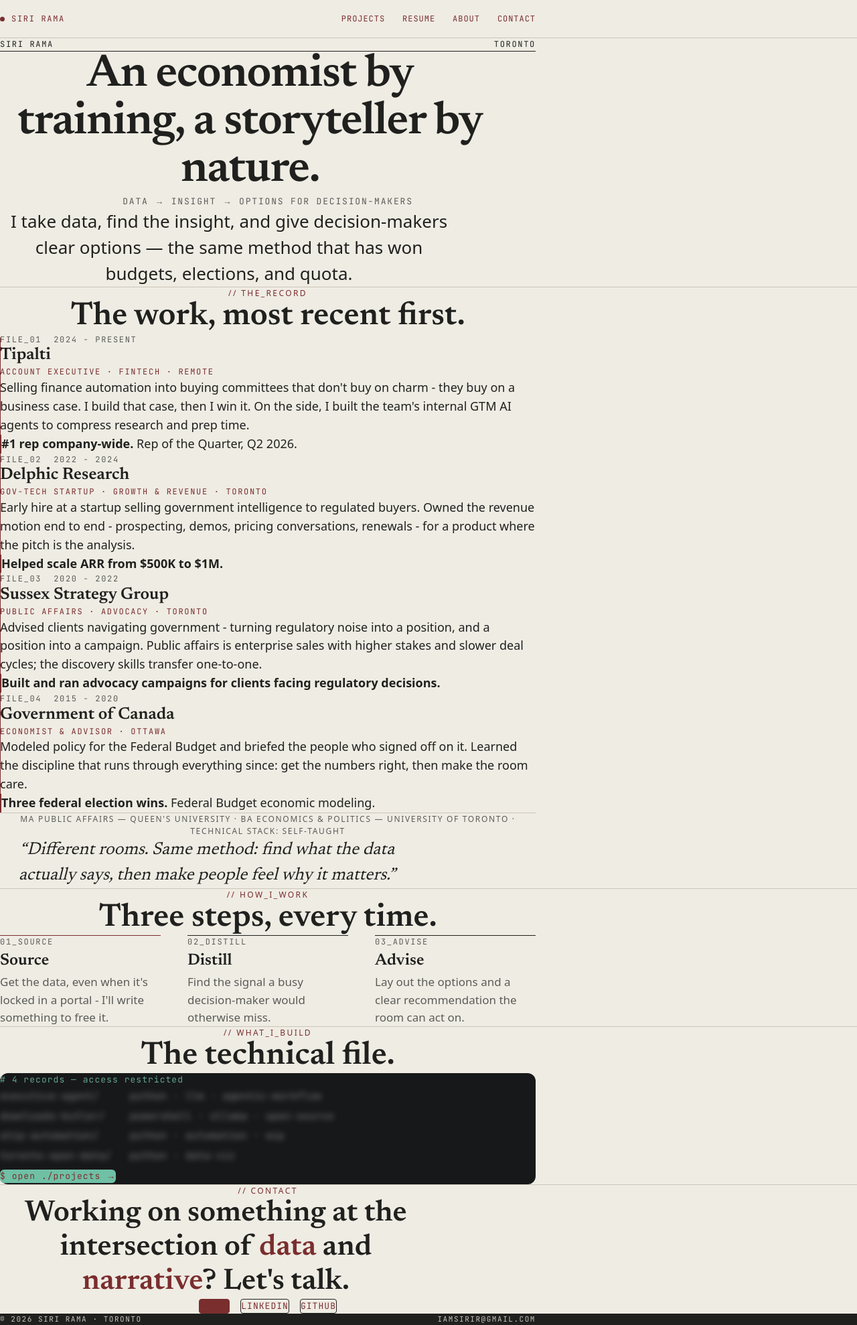
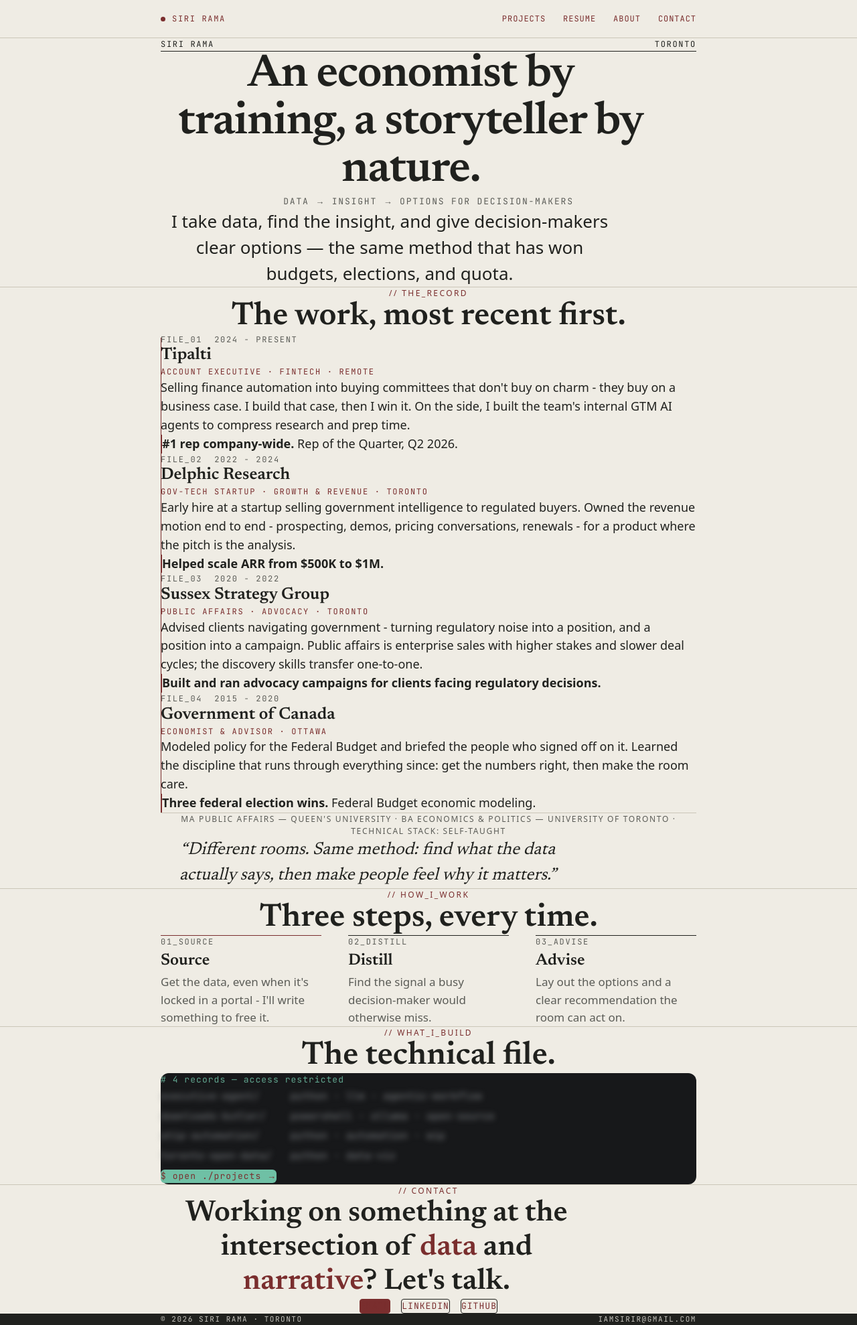
Before and after one commit to cmd-siri-bot/my-portfolio, a Next.js app: page / in a window 1280 px wide. Shown: the whole page at 67% size. Built offline with nearby package versions, Linux system fonts and the light colour scheme.

Commit message:
Fix centering with flexbox

```diff
--- a/app/HomeClient.tsx
+++ b/app/HomeClient.tsx
@@ -49,7 +49,7 @@
   return (
     <>
       {/* HERO */}
-      <section className="px-6 pt-28 pb-28 sm:pt-36">
+      <section className="px-6 pt-28 pb-28 sm:pt-36 flex justify-center">
         <div className={WRAP}>
           <div className="mb-20 flex flex-wrap justify-between gap-4 border-b border-ink pb-3.5">
             <span className="font-mono text-[12px] uppercase tracking-[.14em] text-ink">
@@ -75,7 +75,7 @@
       </section>
 
       {/* THE RECORD */}
-      <section className="border-t border-rule px-6 py-28 sm:py-36">
+      <section className="border-t border-rule px-6 py-28 sm:py-36 flex justify-center">
         <div className={WRAP}>
           <div className="reveal mb-20 text-center">
             <span className="eyebrow mb-4 block">// the_record</span>
@@ -172,7 +172,7 @@
       </section>
 
       {/* HOW I WORK */}
-      <section className="border-t border-rule px-6 py-28 sm:py-36">
+      <section className="border-t border-rule px-6 py-28 sm:py-36 flex justify-center">
         <div className={WRAP}>
           <div className="reveal mb-20 text-center">
             <span className="eyebrow mb-4 block">// how_i_work</span>
@@ -203,7 +203,7 @@
       </section>
 
       {/* WHAT I BUILD */}
-      <section className="border-t border-rule px-6 py-28 sm:py-36">
+      <section className="border-t border-rule px-6 py-28 sm:py-36 flex justify-center">
         <div className={WRAP}>
           <div className="reveal mb-20 text-center">
             <span className="eyebrow mb-4 block">// what_i_build</span>
@@ -242,7 +242,7 @@
       </section>
 
       {/* CONTACT */}
-      <section className="border-t border-rule px-6 py-28 sm:py-36">
+      <section className="border-t border-rule px-6 py-28 sm:py-36 flex justify-center">
         <div className={WRAP}>
           <div className="reveal mb-10 text-center">
             <span className="eyebrow block">// contact</span>
--- a/app/about/page.tsx
+++ b/app/about/page.tsx
@@ -26,7 +26,7 @@
 export default function About() {
   return (
     <>
-      <section className="px-6 pt-28 pb-16 sm:pt-32">
+      <section className="px-6 pt-28 pb-16 sm:pt-32 flex justify-center">
         <div className={`${WRAP} text-center`}>
           <span className="eyebrow mb-4 block">// about</span>
           <h1 className="mx-auto max-w-[22ch] font-serif text-[clamp(32px,5.2vw,54px)] font-semibold leading-[1.1] tracking-[-.02em]">
@@ -35,7 +35,7 @@
         </div>
       </section>
 
-      <section className="px-6 py-20 sm:py-28">
+      <section className="px-6 py-20 sm:py-28 flex justify-center">
         <div className={`${WRAP} border-t border-rule pt-16`}>
           <div className="space-y-6 text-[19px] leading-[1.65]">
             <p>
@@ -63,7 +63,7 @@
         </div>
       </section>
 
-      <section className="px-6 py-20 sm:py-28">
+      <section className="px-6 py-20 sm:py-28 flex justify-center">
         <div className={`${WRAP} border-t border-rule pt-16`}>
           <span className="eyebrow mb-10 block text-center">// toolkit</span>
           <div className="grid gap-12 sm:grid-cols-2">
@@ -95,7 +95,7 @@
         </div>
       </section>
 
-      <section className="px-6 py-20 sm:py-28">
+      <section className="px-6 py-20 sm:py-28 flex justify-center">
         <div className={`${WRAP} border-t border-rule pt-16 text-center`}>
           <p className="mx-auto max-w-[56ch] text-soft">
             Off the clock: history and politics rabbit holes, strategy games,
--- a/app/contact/page.tsx
+++ b/app/contact/page.tsx
@@ -11,7 +11,7 @@
 export default function Contact() {
   return (
     <>
-      <section className="px-6 pt-28 pb-16 sm:pt-32">
+      <section className="px-6 pt-28 pb-16 sm:pt-32 flex justify-center">
         <div className={`${WRAP} text-center`}>
           <span className="eyebrow mb-4 block">// contact</span>
           <h1 className="font-serif text-[clamp(36px,6vw,60px)] font-semibold leading-[1.05] tracking-[-.02em]">
@@ -24,7 +24,7 @@
         </div>
       </section>
 
-      <section className="px-6 py-14 sm:py-20">
+      <section className="px-6 py-14 sm:py-20 flex justify-center">
         <div className={`${WRAP} border-t border-rule pt-14 text-center`}>
           <span className="mb-3 block font-mono text-[12px] uppercase tracking-[.14em] text-oxblood">
             Email
@@ -38,7 +38,7 @@
         </div>
       </section>
 
-      <section className="px-6 py-14 sm:py-20">
+      <section className="px-6 py-14 sm:py-20 flex justify-center">
         <div className={`${WRAP} border-t border-rule pt-14`}>
           <span className="mb-8 block text-center font-mono text-[12px] uppercase tracking-[.14em] text-oxblood">
             Or write here
--- a/app/layout.tsx
+++ b/app/layout.tsx
@@ -28,8 +28,8 @@
   return (
     <html lang="en">
       <body className={`${newsreader.variable} ${jetbrains.variable}`}>
-        <header className="sticky top-0 z-50 border-b border-rule bg-paper">
-          <div className="mx-auto flex h-14 max-w-[800px] items-center justify-between px-7">
+        <header className="sticky top-0 z-50 flex justify-center border-b border-rule bg-paper">
+          <div className="flex h-14 w-full max-w-[800px] items-center justify-between px-7">
             <Link
               href="/"
               className="flex items-center gap-2.5 font-mono text-[12px] uppercase tracking-[.14em] text-ink no-underline"
@@ -58,8 +58,8 @@
 
         <main>{children}</main>
 
-        <footer className="mt-[88px] bg-ink text-paper">
-          <div className="mx-auto flex max-w-[800px] flex-wrap justify-between gap-3.5 px-7 py-[26px]">
+        <footer className="mt-[88px] flex justify-center bg-ink text-paper">
+          <div className="flex w-full max-w-[800px] flex-wrap justify-between gap-3.5 px-7 py-[26px]">
             <span className="font-mono text-[11px] uppercase tracking-[.14em] opacity-80">
               &copy; 2026 Siri Rama &middot; Toronto
             </span>
--- a/app/projects/page.tsx
+++ b/app/projects/page.tsx
@@ -25,7 +25,7 @@
 export default function Projects() {
   return (
     <>
-      <section className="px-6 pt-28 pb-16 sm:pt-32">
+      <section className="px-6 pt-28 pb-16 sm:pt-32 flex justify-center">
         <div className={`${WRAP} text-center`}>
           <span className="eyebrow mb-4 block">// the_technical_file</span>
           <h1 className="font-serif text-[clamp(36px,6vw,60px)] font-semibold leading-[1.05] tracking-[-.02em]">
@@ -39,7 +39,7 @@
         </div>
       </section>
 
-      <section className="px-6 pb-10">
+      <section className="px-6 pb-10 flex justify-center">
         <div className={`${WRAP} border-t border-rule`}>
           {projects.map((p) =>
             p.locked ? (
@@ -107,7 +107,7 @@
         </div>
       </section>
 
-      <section className="px-6 py-16">
+      <section className="px-6 py-16 flex justify-center">
         <div className={`${WRAP} text-center`}>
           <p className="text-soft">
             More experiments live on{" "}
--- a/app/resume/page.tsx
+++ b/app/resume/page.tsx
@@ -92,7 +92,7 @@
   return (
     <>
       {/* Header */}
-      <section className="px-6 pt-28 pb-10 sm:pt-32">
+      <section className="px-6 pt-28 pb-10 sm:pt-32 flex justify-center">
         <div className={`${WRAP} text-center`}>
           <span className="eyebrow mb-4 block">// the_record</span>
           <h1 className="font-serif text-[clamp(34px,5vw,54px)] font-semibold leading-none">
@@ -120,7 +120,7 @@
       </section>
 
       {/* Experience */}
-      <section className="px-6 py-16 sm:py-24">
+      <section className="px-6 py-16 sm:py-24 flex justify-center">
         <div className={`${WRAP} border-t border-rule pt-16`}>
           <span className="eyebrow mb-12 block text-center">// experience</span>
           <div className="space-y-16">
@@ -159,7 +159,7 @@
       </section>
 
       {/* Education */}
-      <section className="px-6 py-16 sm:py-24">
+      <section className="px-6 py-16 sm:py-24 flex justify-center">
         <div className={`${WRAP} border-t border-rule pt-16`}>
           <span className="eyebrow mb-12 block text-center">// education</span>
           <div className="space-y-8">
@@ -175,7 +175,7 @@
       </section>
 
       {/* Download */}
-      <section className="px-6 py-16 sm:py-24">
+      <section className="px-6 py-16 sm:py-24 flex justify-center">
         <div className={`${WRAP} border-t border-rule pt-16 text-center`}>
           <p className="text-soft">
             Prefer a PDF?{" "}
```
Also changed, not shown: 1 other file (tests, documents, lock files or other folders).
